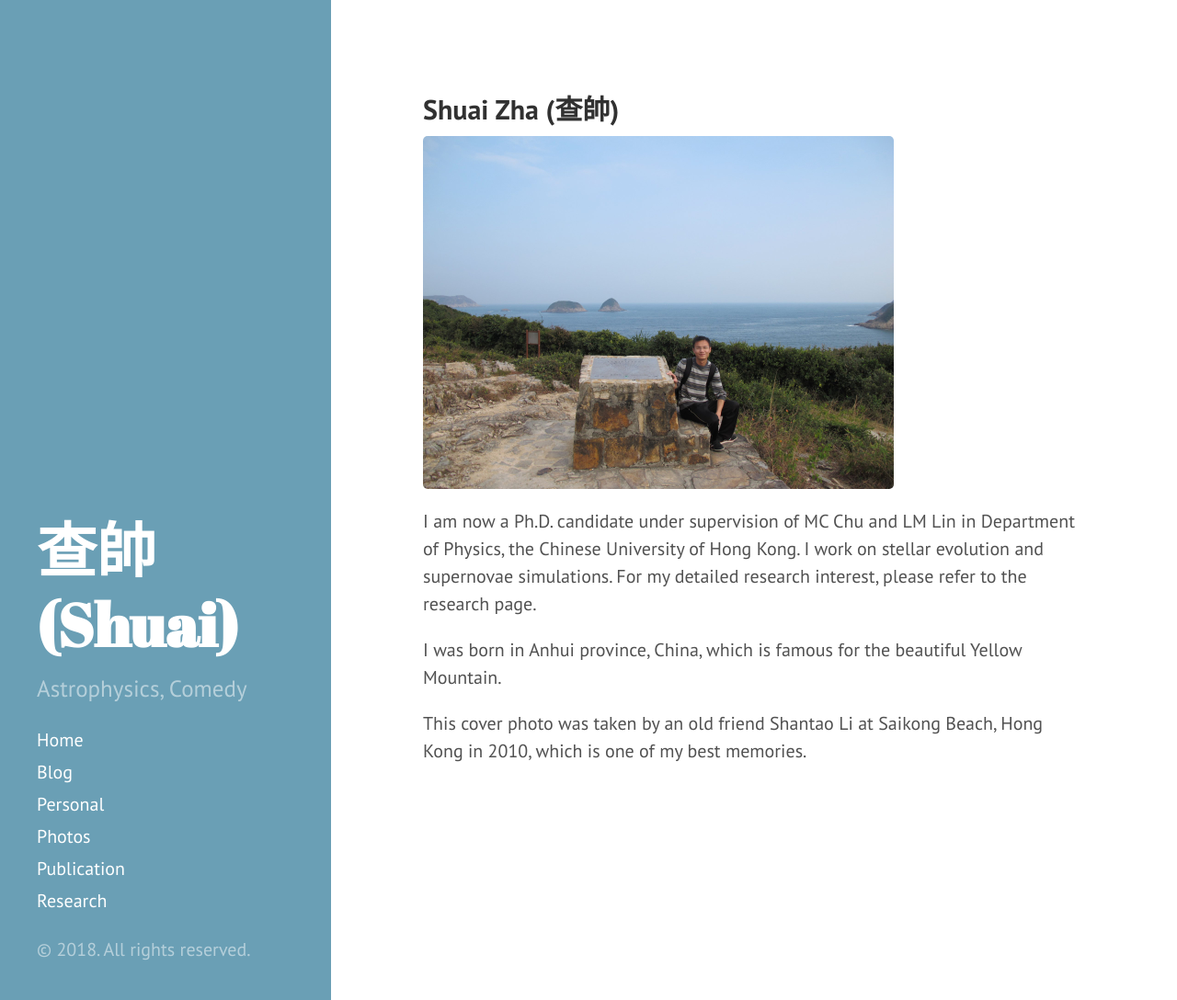
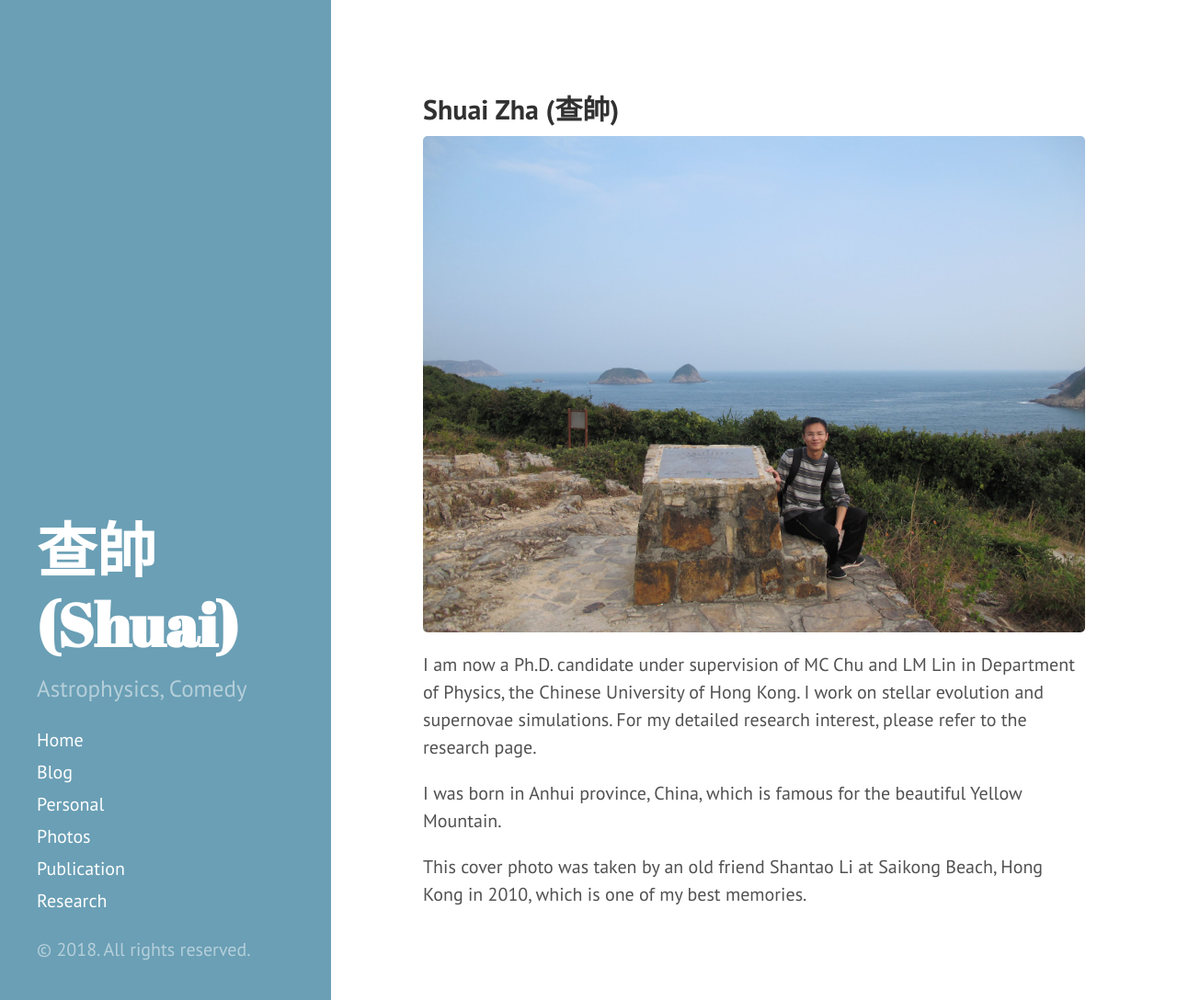
Before and after one commit to liambx/jjzhang.github.io, a Jekyll site: the page built from index.md, in a window 1280 px wide and 1088 px high. Shown: the whole window at 92% size. Built offline with Jekyll 4.4.1, drawn with Linux system fonts in a browser that asks for light colours; Markdown is read by kramdown in place of the engine named in the settings.

Commit message:
change cover photo

```diff
--- a/index.md
+++ b/index.md
@@ -4,7 +4,7 @@ title: Shuai Zha
 ---
 
 ## Shuai Zha (查帥)
-<img src="./assets/szha_cover.jpg" width="512" height = "384" alt='szha' align=center />
+![szha photo](/assets/szha_cover.jpg "Shuai")
 I am now a Ph.D. candidate under supervision of MC Chu and LM Lin in Department of Physics, the Chinese University of Hong Kong. I work on stellar evolution and supernovae simulations. For my detailed research interest, please refer to the research page.
 
 I was born in Anhui province, China, which is famous for the beautiful Yellow Mountain.
```
